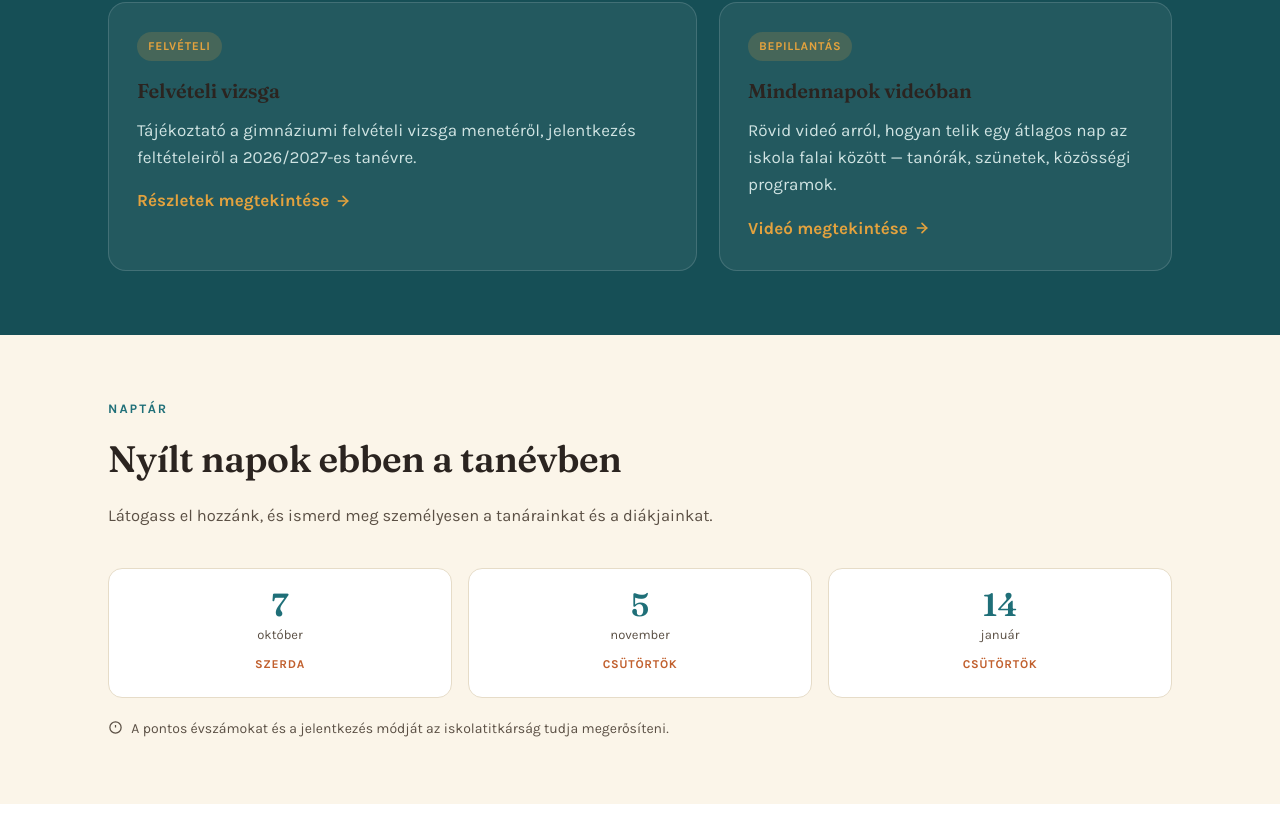
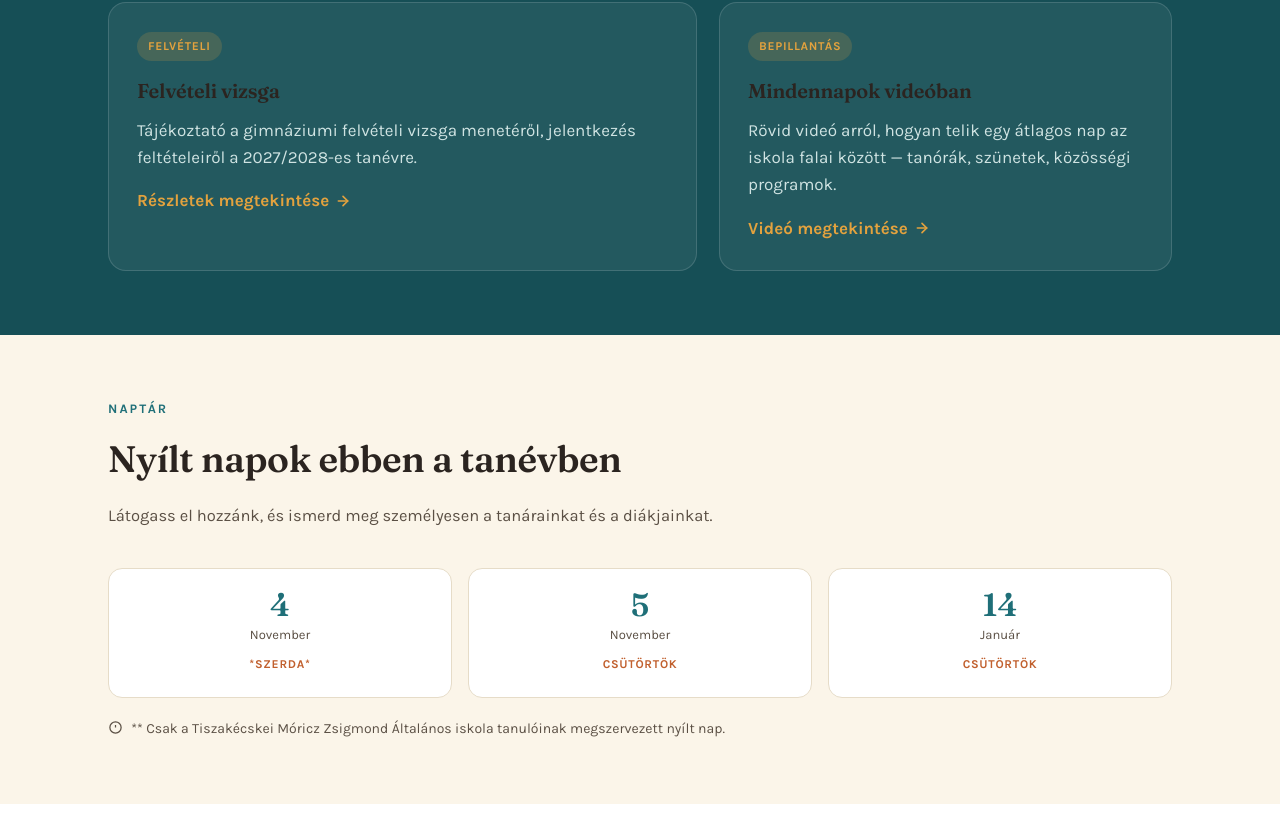
Before and after one commit to levukaa1337/levukaa1337.github.io, a Jekyll site: the page built from index.html, in a window 1280 px wide and 1400 px high, scrolled down 833 px. Shown: the part 140-966 px from the top of the window. Built offline with Jekyll 4.4.1, drawn with Linux system fonts in a browser that asks for light colours.

Commit message:
Update open day information and links in index.html

```diff
--- a/index.html
+++ b/index.html
@@ -47,8 +47,8 @@ layout: default
       <div class="card on-dark">
         <span class="tag">Felvételi</span>
         <h3>Felvételi vizsga</h3>
-        <p>Tájékoztató a gimnáziumi felvételi vizsga menetéről, jelentkezés feltételeiről a 2026/2027-es tanévre.</p>
-        <a href="https://www.oktatas.hu/pub_bin/dload/kozoktatas/beiskolazas/tajekoztatok/KIFIR_alt_isk_8_evfolyamrol.pdf" class="link-arrow">Részletek megtekintése
+        <p>Tájékoztató a gimnáziumi felvételi vizsga menetéről, jelentkezés feltételeiről a 2027/2028-es tanévre.</p>
+        <a href="https://www.oktatas.hu/pub_bin/dload/kozoktatas/beiskolazas/tajekoztatok/KIFIR_alt_isk_8_evfolyamrol.pdf" class="link-arrow" target="_blank" rel="noopener" >Részletek megtekintése
           <svg viewBox="0 0 24 24" fill="none" stroke="currentColor" stroke-width="2.4" stroke-linecap="round"><line x1="5" y1="12" x2="19" y2="12"/><polyline points="12 5 19 12 12 19"/></svg>
         </a>
       </div>
@@ -56,7 +56,7 @@ layout: default
         <span class="tag">Bepillantás</span>
         <h3>Mindennapok videóban</h3>
         <p>Rövid videó arról, hogyan telik egy átlagos nap az iskola falai között — tanórák, szünetek, közösségi programok.</p>
-        <a href="https://www.youtube.com/watch?v=SpQouluQvvE" class="link-arrow">Videó megtekintése
+        <a href="https://www.youtube.com/watch?v=SpQouluQvvE" class="link-arrow" target="_blank" rel="noopener">Videó megtekintése
           <svg viewBox="0 0 24 24" fill="none" stroke="currentColor" stroke-width="2.4" stroke-linecap="round"><line x1="5" y1="12" x2="19" y2="12"/><polyline points="12 5 19 12 12 19"/></svg>
         </a>
       </div>
@@ -72,13 +72,13 @@ layout: default
       <p>Látogass el hozzánk, és ismerd meg személyesen a tanárainkat és a diákjainkat.</p>
     </div>
     <div class="open-days-grid">
-      <div class="day-card"><div class="date-num">7</div><div class="date-month">október</div><div class="date-day">Szerda</div></div>
-      <div class="day-card"><div class="date-num">5</div><div class="date-month">november</div><div class="date-day">Csütörtök</div></div>
-      <div class="day-card"><div class="date-num">14</div><div class="date-month">január</div><div class="date-day">Csütörtök</div></div>
+      <div class="day-card"><div class="date-num">4</div><div class="date-month">November</div><div class="date-day">*Szerda*</div></div>
+      <div class="day-card"><div class="date-num">5</div><div class="date-month">November</div><div class="date-day">Csütörtök</div></div>
+      <div class="day-card"><div class="date-num">14</div><div class="date-month">Január</div><div class="date-day">Csütörtök</div></div>
     </div>
     <div class="note-line">
       <svg viewBox="0 0 24 24" fill="none" stroke="currentColor" stroke-width="2"><circle cx="12" cy="12" r="9"/><line x1="12" y1="8" x2="12" y2="12"/><line x1="12" y1="16" x2="12.01" y2="16"/></svg>
-      A pontos évszámokat és a jelentkezés módját az iskolatitkárság tudja megerősíteni.
+      ** Csak a Tiszakécskei Móricz Zsigmond Általános iskola tanulóinak megszervezett nyílt nap.
     </div>
   </div>
 </section>
```
